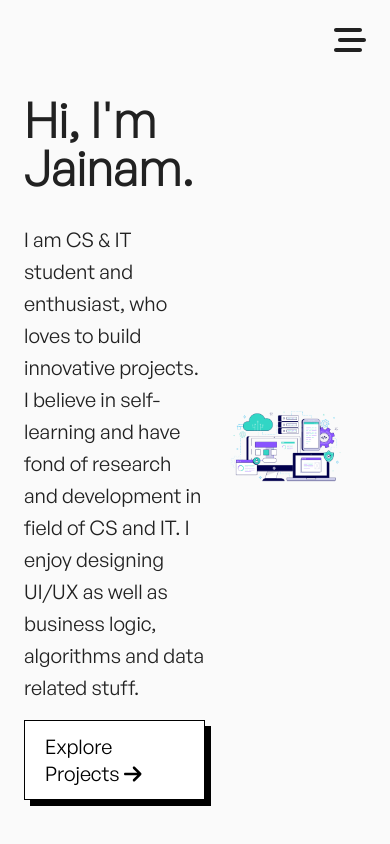
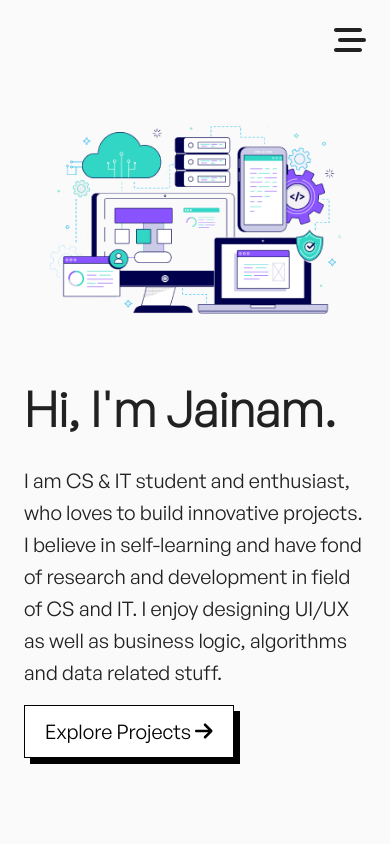
Before and after one commit to jpdoshi/my-portfolio, a React (Vite) app: page / in a window 390 px wide. Shown: the top 844 px of the page. Built offline with nearby package versions, Linux system fonts and the light colour scheme.

Commit message:
mobile ui

```diff
--- a/src/index.css
+++ b/src/index.css
@@ -158,6 +158,15 @@ section {
     padding-bottom: 6rem;
   }
 
+  .hero-grid {
+    flex-direction: column-reverse;
+  }
+
+  .hero img {
+    width: 100%;
+    margin-bottom: 2rem;
+  }
+
   .hero h1 {
     font-size: 48px;
     line-height: 48px;
```
